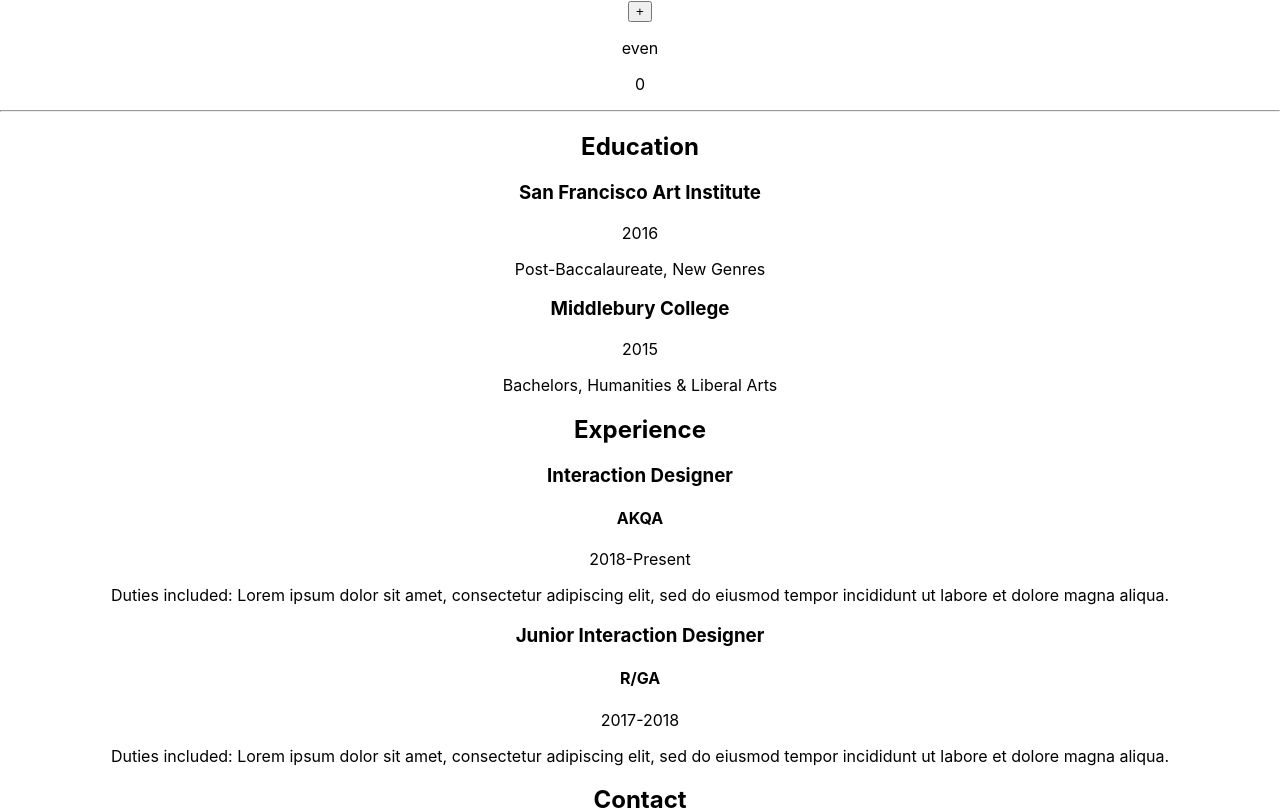
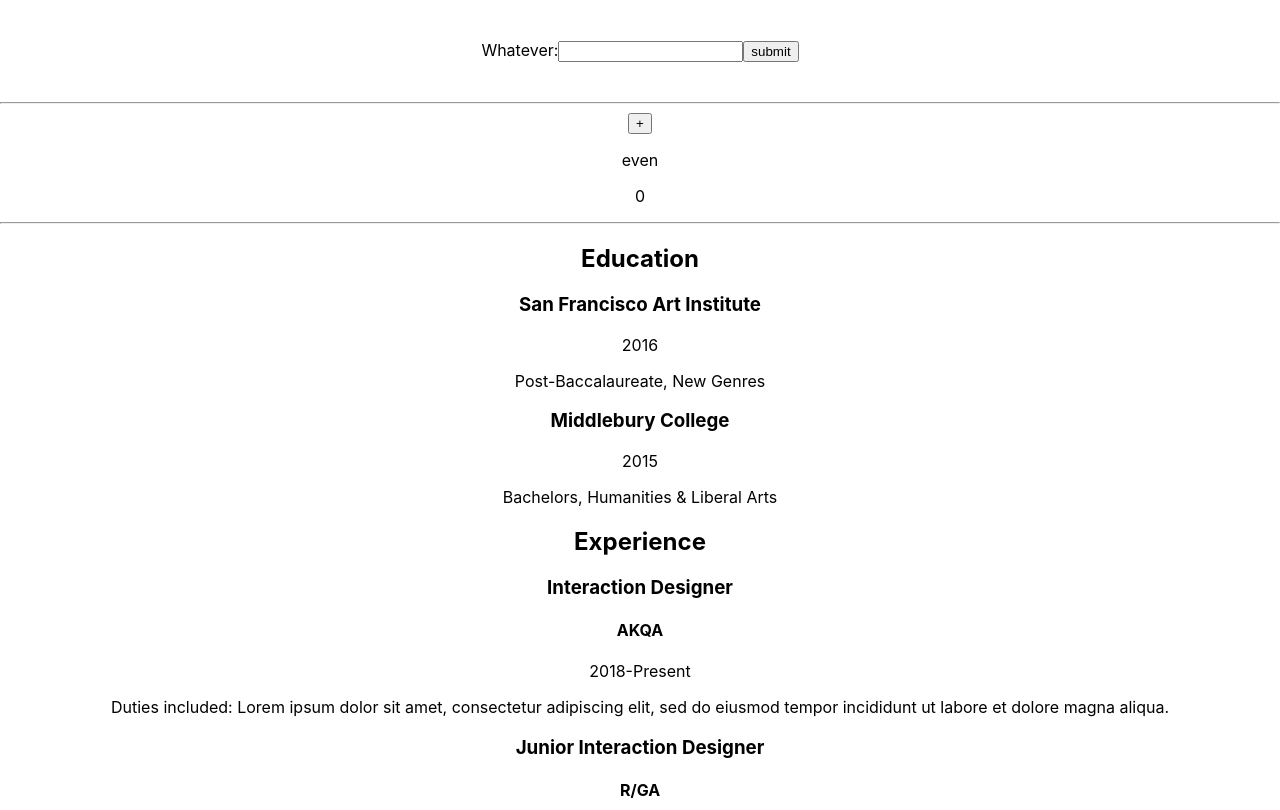
Before and after one commit to artificialarea/reacting-to-sally, a React (Create React App) app: page / in a window 1280 px wide. Shown: the top 810 px of the page. Built offline with nearby package versions, Linux system fonts and the light colour scheme.

Commit message:
added Input.js component per instructions, but have an unresolved issue with 'state' being undefined.

```diff
--- a/src/App.css
+++ b/src/App.css
@@ -1,3 +1,9 @@
+form {
+  margin-top: 40px;
+  margin-bottom: 40px;
+}
+
+
 .App {
   text-align: center;
 }
--- a/src/App.js
+++ b/src/App.js
@@ -1,22 +1,23 @@
 /* eslint-disable jsx-a11y/img-redundant-alt */
 import React, { Component } from "react";
 import "./App.css";
+// Sally Student shizz
 import Experience from "./Experience";
 import Education from "./Education";
 import Contacts from "./Contacts";
+// Ali Mentor shizzness
 import Button from './Button';
 import Number from './Number';
+import InputForm from './Input';
 
 /*
-  - render a button and a number, every button click increments the number
-  - instead of rendering the number, instead render 'even' or 'odd'
-
-  // to do
-  - controlled form (controlled inputs) - user will submit some text, render the text itself as well as the length of the text
+  [1] render a button and a number, every button click increments the number
+  [2] instead of rendering the number, instead render 'even' or 'odd'
+  [3] controlled form (controlled inputs) - user will submit some text, render the text itself as well as the length of the text
 
 */
 
-class App extends Component {
+class App extends React.Component {
 
   state = {
     number: 0,
@@ -36,6 +37,8 @@
 
     return (
       <div className="App">
+        <InputForm />
+        <hr />
         <Button handleClick={this.handleButtonClick} />
         <Number number={number} />
         <hr />
--- /dev/null
+++ b/src/Input.js
@@ -0,0 +1,44 @@
+import React from 'react';
+
+// per: https://reactjs.org/docs/forms.html
+
+class InputForm extends React.Component {
+
+  constructor(props) {
+    super(props);
+    // ^^^^^^^^^
+    // In JavaScript, 'super' refers to the parent class constructor. (In our example, it points to the React.Component implementation.)
+    // You can’t use 'this' in a constructor until after you’ve called the parent constructor.
+    // For details: https://overreacted.io/why-do-we-write-super-props/
+
+    this.state = {value: ''};
+
+    this.handleChange = this.handleChange.bind(this);
+    this.handleSumbit = this.handleSubmit.bind(this);
+  }
+
+  handleChange(event) {
+    this.setState({value: event.target.value});
+  }
+
+  handleSubmit(event) {
+    event.preventDefault();
+    // console.log('Something was submitted: ' + this.state.value);
+    alert('Something was submitted: ' + this.state.value);
+    // alert('Something was submitted');
+  }
+
+  render() {
+    return (
+      <form onSubmit={this.handleSubmit}>
+        <label>
+        Whatever:
+        <input type="text" value={this.state.value} onChange={this.handleChange} />
+        </label>
+        <input type="submit" value="submit" />
+      </form>
+    );
+  }
+}
+
+export default InputForm;
```
